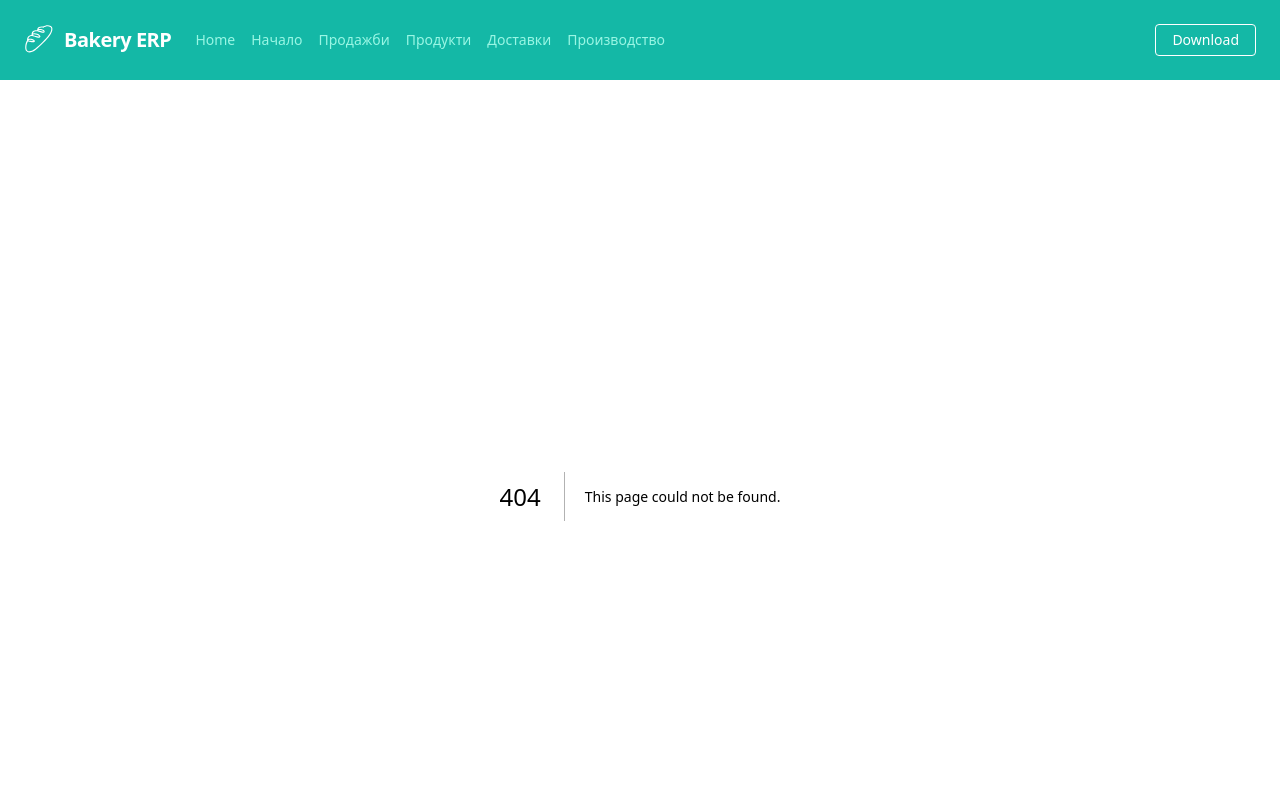
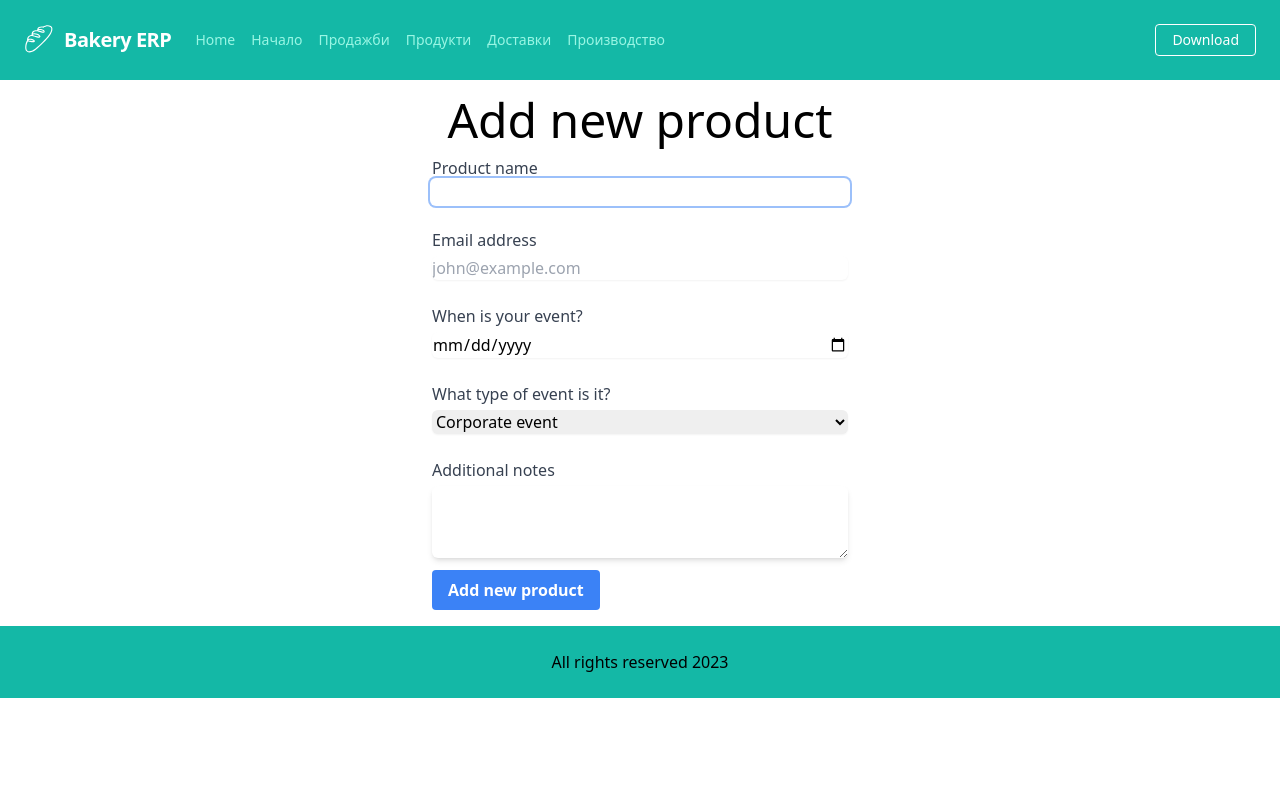
Before and after one commit to alordiel/bakery-erp, a Next.js app: page /stocks/add-new in a window 1280 px wide. Before the commit this address had no page. Shown: the top 800 px of the page. Built offline with nearby package versions, Linux system fonts and the light colour scheme.

Commit message:
added form for adding new goods

```diff
--- /dev/null
+++ b/src/app/stocks/add-new/page.js
@@ -0,0 +1,91 @@
+"use client"
+
+import axios from "axios";
+
+async function addNewProduct() {
+    axios.post('http://localhost:3000/api/goods', 'data')
+        .then(a => {
+            console.log(a)
+        })
+        .catch(e => {
+            console.log(e)
+        });
+}
+
+
+export default function AddNew() {
+    return (
+        <main>
+            <div className="w-1/3 mx-auto max-w-screen-sm">
+                <h1 className="text-5xl font-medium text-center mb-3">Add new product</h1>
+                <div className="grid grid-cols-1 gap-6 mb-3">
+                    <label className="block">
+                        <span className="text-gray-700">Product name</span>
+                        <input type="text"
+                               className="w-full border-1 rounded border-gray-500 ring-offset-2 ring-2 shadow-sm
+                               focus:border-indigo-300 focus:ring focus:ring-indigo-200 focus:ring-opacity-50"
+                               placeholder=""/>
+                    </label>
+                    <label className="block">
+                        <span className="text-gray-700">Email address</span>
+                        <input type="email" className="
+                    mt-1
+                    block
+                    w-full border-1
+                    rounded-md
+                    border-gray-300
+                    shadow-sm
+                    focus:border-indigo-300 focus:ring focus:ring-indigo-200 focus:ring-opacity-50
+                  " placeholder="john@example.com"/>
+                    </label>
+                    <label className="block">
+                        <span className="text-gray-700">When is your event?</span>
+                        <input type="date" className="
+                    mt-1
+                    block border-1
+                    w-full
+                    rounded-md
+                    border-gray-300
+                    shadow-sm
+                    focus:border-indigo-300 focus:ring focus:ring-indigo-200 focus:ring-opacity-50
+                  "/>
+                    </label>
+                    <label className="block">
+                        <span className="text-gray-700">What type of event is it?</span>
+                        <select className="
+                    block
+                    w-full border-1
+                    mt-1
+                    rounded-md
+                    border-gray-300
+                    shadow-sm
+                    focus:border-indigo-300 focus:ring focus:ring-indigo-200 focus:ring-opacity-50
+                  ">
+                            <option>Corporate event</option>
+                            <option>Wedding</option>
+                            <option>Birthday</option>
+                            <option>Other</option>
+                        </select>
+                    </label>
+                    <label className="block">
+                        <span className="text-gray-700">Additional notes</span>
+                        <textarea
+                            className="
+                                mt-1 block w-full
+                                rounded-md
+                                border-1
+                                border-gray-300
+                                shadow-md
+                                focus:border-indigo-300 focus:ring focus:ring-indigo-200 focus:ring-opacity-50
+                              " rows="3">
+                        </textarea>
+                    </label>
+                </div>
+                <button className="bg-blue-500 hover:bg-blue-700 text-white font-bold py-2 px-4 rounded"
+                        onClick={addNewProduct}>
+                    Add new product
+                </button>
+            </div>
+        </main>
+    )
+}
```
